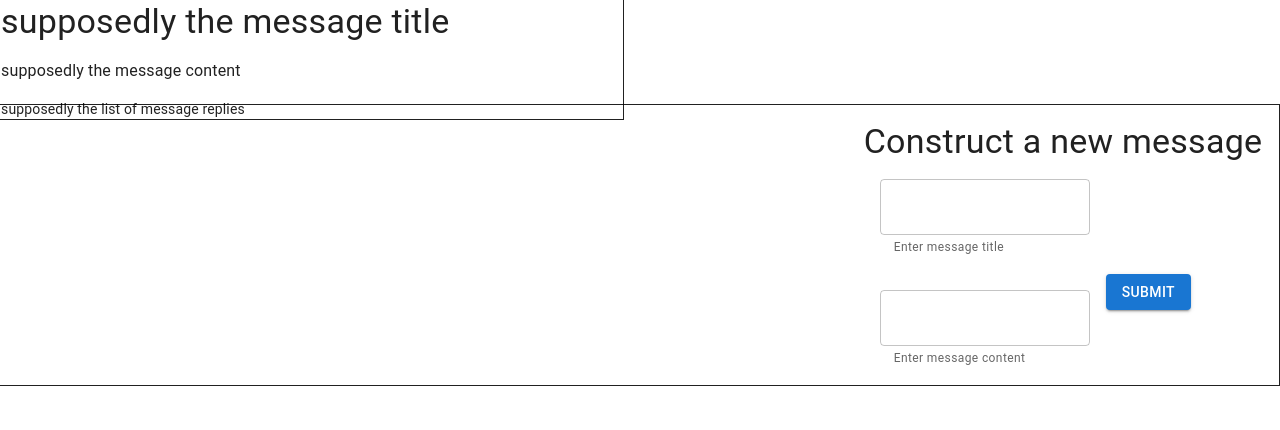
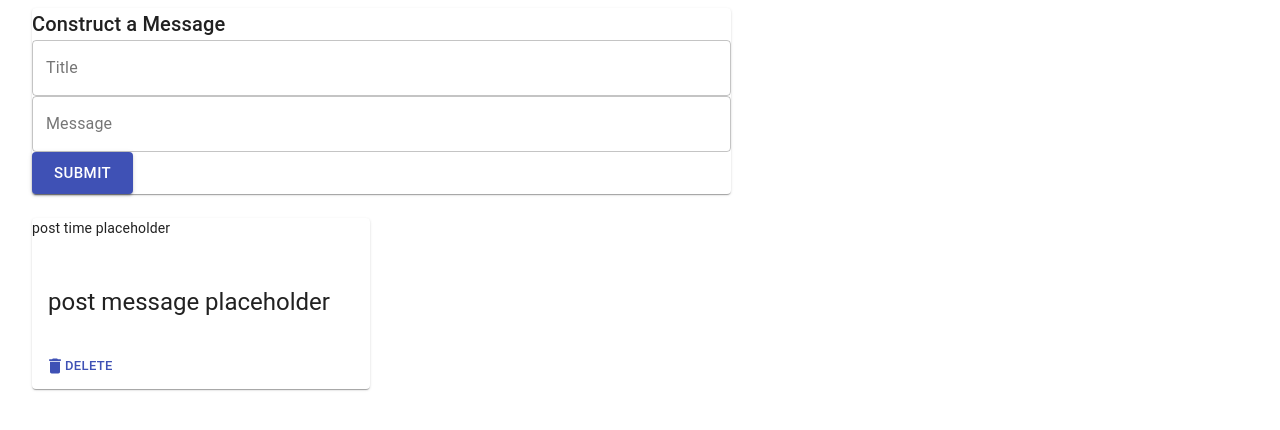
Before and after one commit to will570/cart-reservation, a React (Create React App) app in the folder frontend/client/: page /message in a window 1280 px wide. Shown: the top 430 px of the page. Built offline with nearby package versions, Linux system fonts and the light colour scheme.

Commit message:
progress on message page: skeleton partly completed

```diff
--- a/frontend/client/package.json
+++ b/frontend/client/package.json
@@ -15,12 +15,13 @@
     "axios": "^1.1.3",
     "install": "^0.13.0",
     "jwt-decode": "^3.1.2",
+    "moment": "^2.29.4",
     "npm": "^8.19.3",
     "react": "^18.2.0",
     "react-bootstrap": "^2.6.0",
     "react-dom": "^18.2.0",
     "react-router-dom": "^6.4.3",
-    "react-scripts": "^5.0.1",
+    "react-scripts": "^2.1.3",
     "web-vitals": "^2.1.4"
   },
   "scripts": {
--- a/frontend/client/src/App.js
+++ b/frontend/client/src/App.js
@@ -4,6 +4,7 @@ import {BrowserRouter as Router, Routes, Route} from "react-router-dom";
 import RequireAuth from './components/Authentication/RequireAuth';
 
 import ReservationPage from './pages/ReservationPage';
+import MessagePage from './pages/MessagePage';
 import AdminReservationTable from './pages/AdminReservationTable';
 import AdminCartManagement from './pages/AdminCartManagement';
 import Login from './pages/Login';
@@ -13,7 +14,6 @@ import Register from './pages/Register';
 import Sidebar from './components/Navigation/Sidebar';
 import Dropdown from './components/dropdown';
 import Input from './components/Authentication/Input';
-import MessagePage from './pages/MessagePage';
 
 function App() {
 
@@ -25,10 +25,12 @@ function App() {
                     {/* Public Routes */}
                     <Route path="/login" element={<Login />} />
                     <Route path="/register" element={<Register />} />
+                    <Route path="/message" element={<MessagePage />} />
 
                     <Route element={<RequireAuth />}>
                         {/* User Routes  */}
                         <Route path="/reservation" element={<ReservationPage />} />
+
                         {/* Admin Routes  */}
                         <Route path="/admin/reservationTable" element={<AdminReservationTable />} />
                         <Route path="/admin/cartManagement" element={<AdminCartManagement />} />
@@ -39,7 +41,6 @@ function App() {
                     <Route path="/sidebar" element={<Sidebar />} />
                     <Route path="/dropdown" element={<Dropdown />} />
                     <Route path="/input" element={<Input />} />
-                <Route path="/message" element={<MessagePage />} />
                 </Routes>
             </Router>
         </div>
--- /dev/null
+++ b/frontend/client/src/components/Messages/CreateMessage.js
@@ -0,0 +1,27 @@
+import { Button, Paper, TextField, Typography } from "@material-ui/core";
+import React, { useState } from "react";
+
+function MessageCreator() {
+    const [postData, setPostData] = useState({
+        creator:  '',
+        title: '',
+        message: ''
+    });
+
+    const handleSubmit = () => {
+
+    }
+
+    return (
+        <Paper>
+            <form autoComplete="off" noValidate onSubmit={handleSubmit}>
+                <Typography variant="h6">Construct a Message</Typography>
+                <TextField name="title" variant="outlined" label="Title" fullWidth value={postData.creator} onChange={(e) => setPostData({ ...postData, title: e.target.value })} />
+                <TextField name="message" variant="outlined" label="Message" fullWidth value={postData.creator} onChange={(e) => setPostData({ ...postData, message: e.target.value })} />
+                <Button variant="contained" color="primary" size="large" type="submit">submit</Button>
+            </form>
+        </Paper>
+    );
+}
+
+export default MessageCreator;
--- /dev/null
+++ b/frontend/client/src/components/Messages/DisplayMessage.js
@@ -0,0 +1,45 @@
+import React from "react";
+import SingleMessage from "./SingleMessage";
+import { Grid, CircularProgress, Box } from "@material-ui/core";
+
+function MessageDisplay() {
+    return (
+        <Box>
+            <Grid container alignItems="stretch" spacing={3}>
+                <Grid item xs={12} sm={6}>
+                    <SingleMessage />
+                </Grid>
+            </Grid>
+        </Box>
+        // <Box>
+        //     <Grid
+        //         container
+        //         spacing={2}
+        //         justifyContent='flex-end'
+        //         alignItems='right'
+        //         border={1}
+        //     >
+        //         <Grid item xs={4}>
+        //             <Typography variant="h4">
+        //                 Construct a new message
+        //             </Typography>
+        //             <TextField
+        //                 multiline
+        //                 helperText="Enter message title"
+        //                 sx={{ m: 1, p: 1 }}
+        //             />
+        //             <TextField
+        //                 multiline
+        //                 helperText="Enter message content"
+        //                 sx={{ m: 1, p: 1 }}
+        //             />
+        //             <Button variant="contained">
+        //                 submit
+        //             </Button>
+        //         </Grid>
+        //     </Grid>
+        // </Box>
+    );
+}
+
+export default MessageDisplay;
--- /dev/null
+++ b/frontend/client/src/components/Messages/SingleMessage.js
@@ -0,0 +1,34 @@
+import React from "react";
+import { Card, CardActions, CardContent, Button, Typography } from "@material-ui/core";
+import DeleteIcon from "@material-ui/icons/Delete";
+import MoreHorizIcon from "@material-ui/icons/MoreHoriz";
+import moment from "moment";
+
+function SingleMessage({ post }) {
+    return (
+        <Card>
+            <div>
+                <Typography variant="h6"></Typography>
+                {/* <Typography variant='body2'>{moment(post.createdAt).fromNow()}</Typography> */}
+                <Typography variant='body2'>post time placeholder</Typography>
+            </div>
+            <div>
+                <Button style={{color: 'white'}} size="small" onClick={() => {}}>
+                    <MoreHorizIcon fontSize="default"/>
+                </Button>
+            </div>
+            <CardContent>
+                {/* <Typography variant="h5" gutterBottom>{post.message}</Typography> */}
+                <Typography variant="h5" gutterBottom>post message placeholder</Typography>
+            </CardContent>
+            <CardActions>
+                <Button size='small' color='primary' onClick={() => {}}>
+                    <DeleteIcon fontSize="small" />
+                    Delete
+                </Button>
+            </CardActions>
+        </Card>
+    );
+}
+
+export default SingleMessage;
--- a/frontend/client/src/pages/MessagePage.js
+++ b/frontend/client/src/pages/MessagePage.js
@@ -1,61 +1,20 @@
-import { Box, Button, CssBaseline, Grid, TextField, Typography } from "@mui/material";
+import { Container, Grid } from "@material-ui/core";
 import React from "react";
+import MessageCreator from "../components/Messages/CreateMessage";
+import MessageDisplay from "../components/Messages/DisplayMessage";
 
 function MessagePage() {
     return (
-        <div className="message">
-            <CssBaseline />
-            <Grid
-                container
-                spacing={2}
-                direction='column'
-                justifyContent='flex-start'
-                sx={{ border: 1, borderRight: 1, width: 1/2}}
-            >
-               <Grid item>
-                    <Typography variant='h4'>
-                        supposedly the message title
-                    </Typography>
+        <Container maxidth="lg">
+            <Grid container justifyContent="space-between" alignItems="stretch" spacing={3}>
+                <Grid item xs={12} sm={7}>
+                    <MessageCreator />
                 </Grid>
-                <Grid item>
-                    <Typography variant='body1'>
-                        supposedly the message content
-                    </Typography>
-                </Grid>
-                <Grid item>
-                    <Typography variant='body2'>
-                        supposedly the list of message replies
-                    </Typography>
+                <Grid item xs={12} sm={7}>
+                    <MessageDisplay />
                 </Grid>
             </Grid>
-
-            <Grid
-                container
-                spacing={2}
-                justifyContent='flex-end'
-                alignItems='right'
-                border={1}
-            >
-                <Grid item xs={4}>
-                    <Typography variant="h4">
-                        Construct a new message
-                    </Typography>
-                    <TextField
-                        multiline
-                        helperText="Enter message title"
-                        sx={{ m: 1, p: 1 }}
-                    />
-                    <TextField
-                        multiline
-                        helperText="Enter message content"
-                        sx={{ m: 1, p: 1 }}
-                    />
-                    <Button variant="contained">
-                        submit
-                    </Button>
-                </Grid>
-            </Grid>
-        </div>
+        </Container>
     );
 }
 
```
